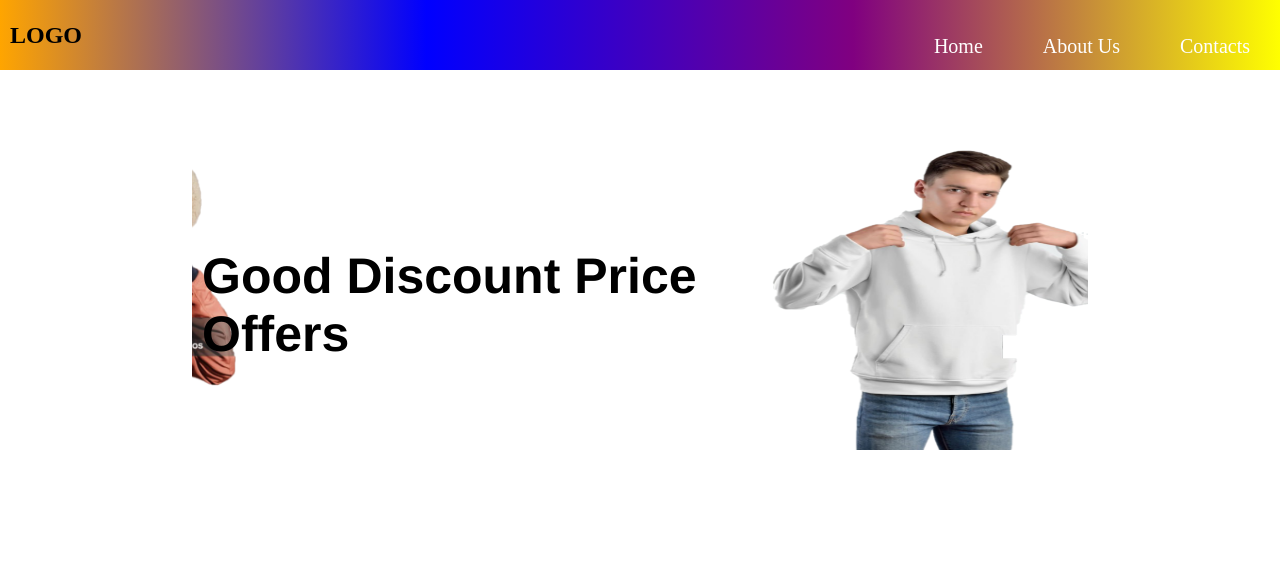
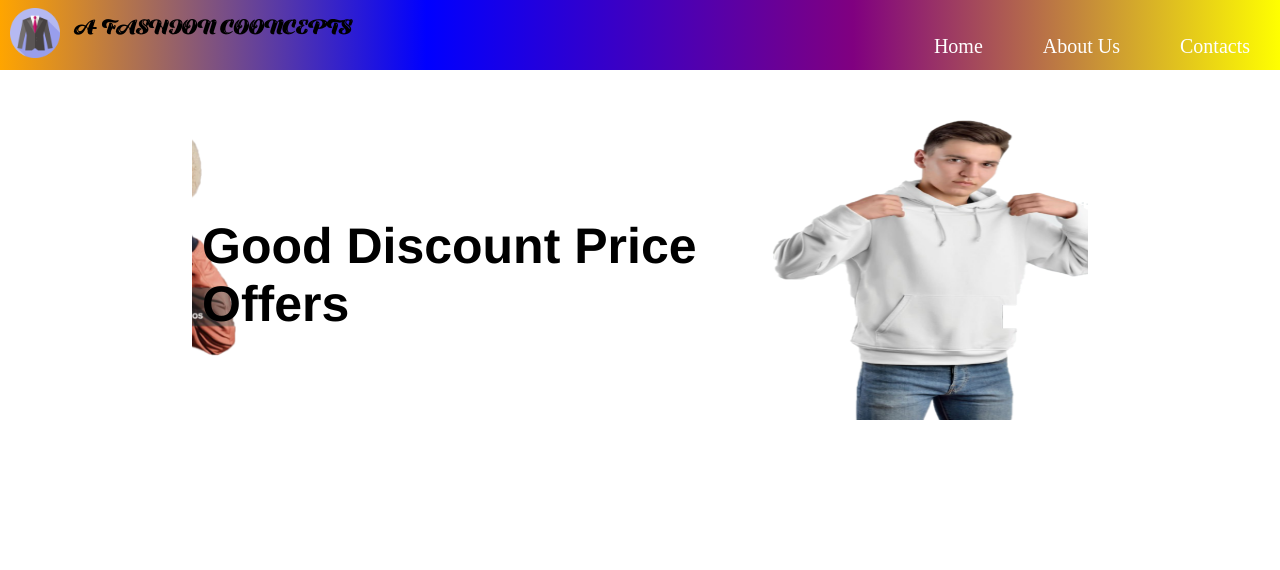
Before and after one commit to andyugbawa/E-commerce, a plain HTML site: page index.html in a window 1280 px wide. Shown: the top 570 px of the page. Drawn offline with nearby package versions, Linux system fonts and the light colour scheme.

Commit message:
added new font for the logo

```diff
--- a/index.html
+++ b/index.html
@@ -12,7 +12,12 @@
     <div class="container">
         <nav>
             <div class="head-container">
-                <h1>LOGO</h1>
+                <div class="suit-content">
+                    <img src="./images/suit.png" alt="suit" class="suite-image">
+                </div>
+                <div class="logo-head">
+                    <h1>A-FASHION COONCEPTS </h1>
+                </div>
             </div>
             <ul id="menu-bar">
                 <li><a href="#">Home</a></li>
@@ -21,6 +26,7 @@
             </ul>
             <div class="icon-content">
               <i class="fa-solid fa-bars" id="menu-icon"></i>
+
             </div>
         </nav>
     </div>
@@ -49,6 +55,7 @@
                     <img src="./images/model3 (2).png" alt="">
                   </div>
                 </div>
+
                 <div class="slider">
                     <div class="box-head">
                         <div class="box13">
--- a/style.css
+++ b/style.css
@@ -1,3 +1,9 @@
+ @font-face{
+    font-family: myFont;
+    src:url(fonts/airtravel.otf)
+ }
+
+
 *{
     margin:0;
     padding: 0;
@@ -28,13 +34,30 @@ nav ul li a{
     font-size: 20px;
     color: white;
 }
+ .head-container{
+    display:flex;
+ }
+.suite-image{
+    width: 50px;
+    height: 50px;
+}
+.logo-head{
+    padding: 5px 0 0 10px;
+}
+h1{
+    font-family: myFont;
+    color: black;
+
+}
 .icon-content{
     display: none;
+    /* display:block; */
 }
 
 .fa-bars{
     font-size: 30px;
     color:white;
+
 }
 
 .fa-x{
@@ -44,7 +67,8 @@ nav ul li a{
 .container-follow{
     display: flex;
     justify-content: center;
-    padding: 30px 0;
+    padding: 0px 0;
+    /* background:red */
    }
    .slider-content{
        width:70%;
@@ -779,7 +803,7 @@ a:hover{
 
 
 
-@media (max-width:600px) {
+@media (max-width:500px) {
     body{
         /* background-color: green; */
     }
@@ -792,6 +816,7 @@ a:hover{
      text-align: center;
      overflow: hidden;
      background: blue;
+     z-index: 999;
 
    }
    nav ul li{
@@ -864,7 +889,7 @@ a:hover{
         padding: 160px 0;
     }
     .container-follow{
-        padding: 300px 0;
+        margin-top: 80px;
     }
 
 
```
Also changed, not shown: fonts/BADABB__.TTF (added), fonts/airtravel.otf (added), images/suit.png (added).
